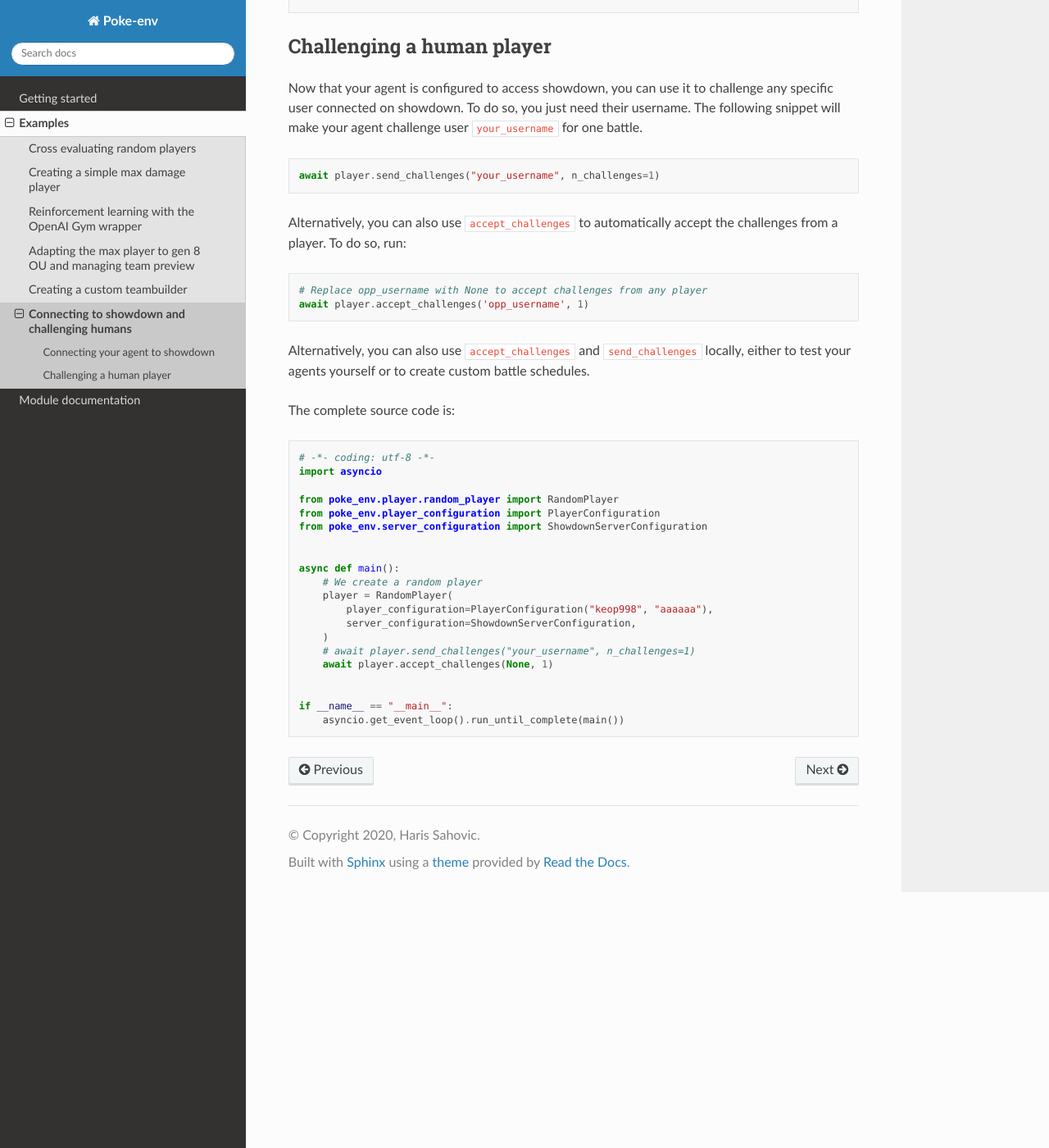
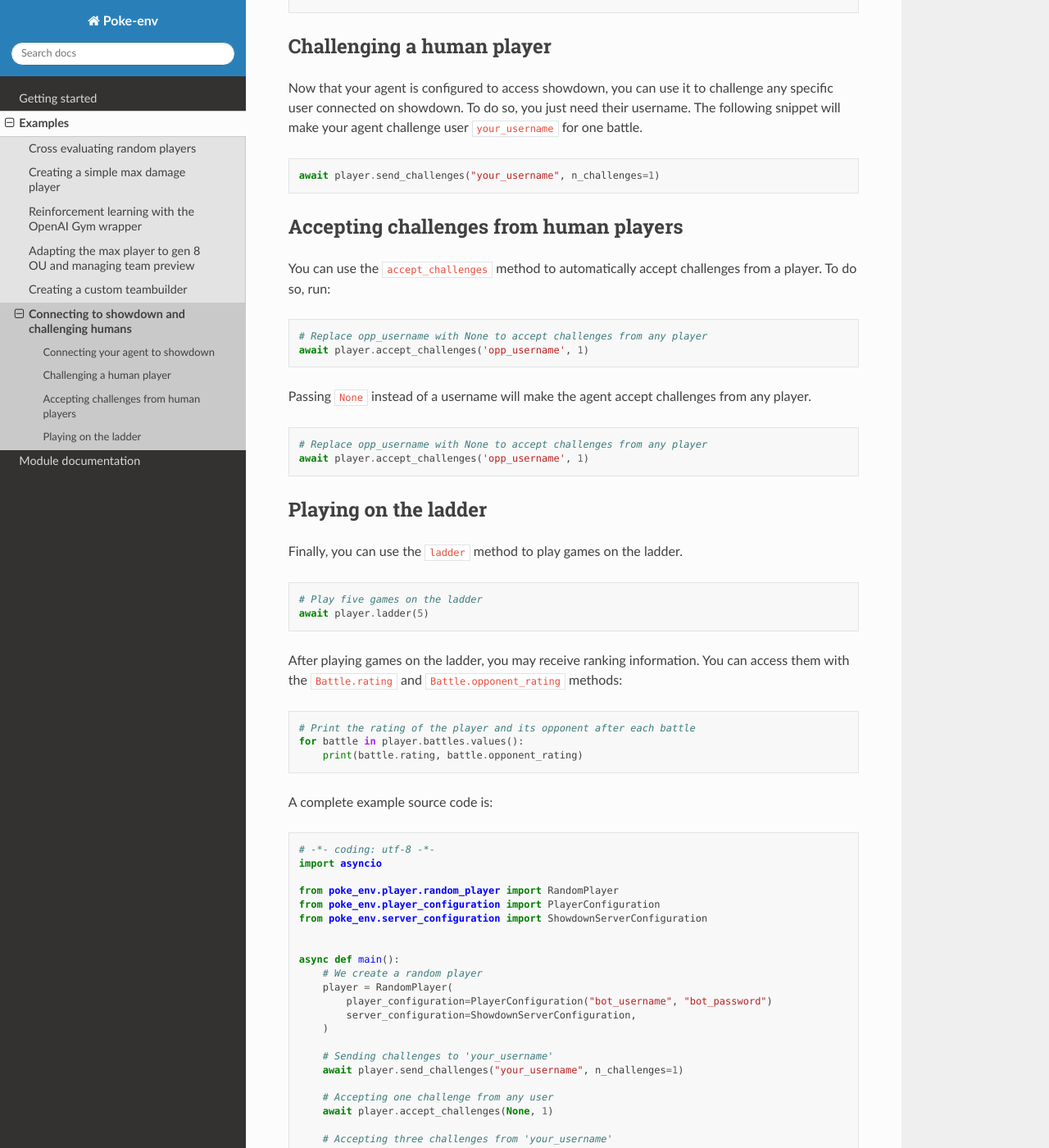
Before and after one commit to hsahovic/poke-env, a Sphinx documentation site: the page built from docs/source/connecting_to_showdown_and_challenging_humans.rst, in a window 1280 px wide and 1400 px high, scrolled down 764 px. Shown: the whole window at 82% size. Built offline with Sphinx 7.4.7 and the Read the Docs theme 2.0.0, drawn with Linux system fonts in a browser that asks for light colours; some of the changed text lies outside the part shown.

Commit message:
Update connecting an agent to showdown with laddering
- Update example with laddering and rating
- Update corresponding documentation

```diff
--- a/docs/source/connecting_to_showdown_and_challenging_humans.rst
+++ b/docs/source/connecting_to_showdown_and_challenging_humans.rst
@@ -37,16 +37,42 @@ Now that your agent is configured to access showdown, you can use it to challeng
 
     await player.send_challenges("your_username", n_challenges=1)
 
-Alternatively, you can also use ``accept_challenges`` to automatically accept the challenges from a player. To do so, run:
+Accepting challenges from human players
+***************************************
+
+You can use the ``accept_challenges`` method to automatically accept challenges from a player. To do so, run:
 
 .. code-block:: python
 
     # Replace opp_username with None to accept challenges from any player
     await player.accept_challenges('opp_username', 1)
 
-Alternatively, you can also use ``accept_challenges`` and ``send_challenges`` locally, either to test your agents yourself or to create custom battle schedules.
+Passing ``None`` instead of a username will make the agent accept challenges from any player.
 
-The complete source code is:
+.. code-block:: python
+
+    # Replace opp_username with None to accept challenges from any player
+    await player.accept_challenges('opp_username', 1)
+
+Playing on the ladder
+*********************
+
+Finally, you can use the ``ladder`` method to play games on the ladder.
+
+.. code-block:: python
+
+    # Play five games on the ladder
+    await player.ladder(5)
+
+After playing games on the ladder, you may receive ranking information. You can access them with the ``Battle.rating`` and ``Battle.opponent_rating`` methods:
+
+.. code-block:: python
+
+    # Print the rating of the player and its opponent after each battle
+    for battle in player.battles.values():
+        print(battle.rating, battle.opponent_rating)
+
+A complete example source code is:
 
 .. code-block:: python
 
@@ -61,11 +87,25 @@ The complete source code is:
     async def main():
         # We create a random player
         player = RandomPlayer(
-            player_configuration=PlayerConfiguration("keop998", "aaaaaa"),
+            player_configuration=PlayerConfiguration("bot_username", "bot_password")
             server_configuration=ShowdownServerConfiguration,
         )
-        # await player.send_challenges("your_username", n_challenges=1)
+
+        # Sending challenges to 'your_username'
+        await player.send_challenges("your_username", n_challenges=1)
+
+        # Accepting one challenge from any user
         await player.accept_challenges(None, 1)
+
+        # Accepting three challenges from 'your_username'
+        await player.accept_challenges('your_username', 3)
+
+        # Playing 5 games on the ladder
+        await player.ladder(5)
+
+        # Print the rating of the player and its opponent after each battle
+        for battle in player.battles.values():
+            print(battle.rating, battle.opponent_rating)
 
 
     if __name__ == "__main__":
```
Also changed, not shown: 1 other file.
